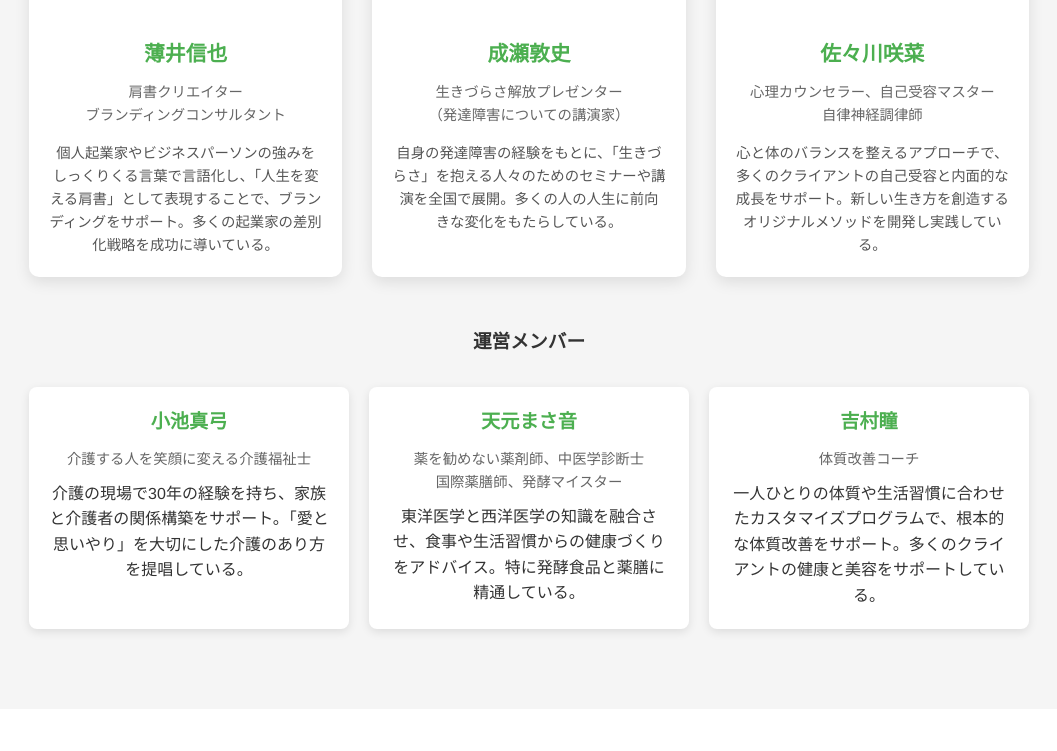
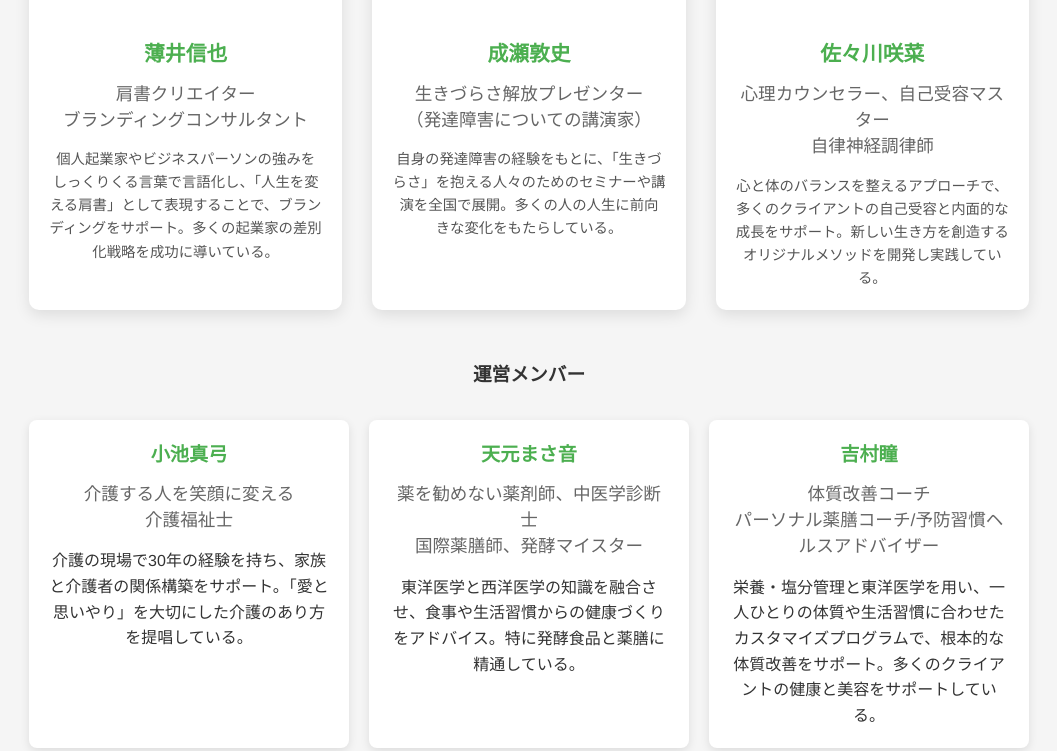
Before and after one commit to lifeconnect2025/bizseed-lp, a plain HTML site: page index.html in a window 1280 px wide. Shown: the part 5993-6744 px from the top of the page, without its empty margins (111-1168 px from the left). Drawn offline with Linux system fonts and the light colour scheme.

Commit message:
Update index.html

```diff
--- a/index.html
+++ b/index.html
@@ -396,6 +396,9 @@
             overflow: hidden;
             box-shadow: 0 5px 15px rgba(0, 0, 0, 0.1);
             transition: transform 0.3s ease;
+            height: 100%; /* カードの高さを統一 */
+            display: flex;
+            flex-direction: column;
         }
 
         .member-card:hover {
@@ -420,6 +423,9 @@
         .member-info {
             padding: 20px;
             text-align: center;
+            flex-grow: 1; /* 内容によって高さを調整 */
+            display: flex;
+            flex-direction: column;
         }
 
         .member-name {
@@ -431,13 +437,15 @@
 
         .member-title {
             color: #666;
-            font-size: 0.9rem;
+            font-size: 1.1rem; /* フォントサイズを調整 */
             margin-bottom: 15px;
+            line-height: 1.5;
         }
 
         .member-bio {
             font-size: 0.9rem;
             color: #555;
+            flex-grow: 1; /* 内容によって高さを調整 */
         }
 
         .staff-card {
@@ -447,6 +455,9 @@
             text-align: center;
             box-shadow: 0 3px 10px rgba(0, 0, 0, 0.1);
             transition: transform 0.3s;
+            height: 100%; /* カードの高さを統一 */
+            display: flex;
+            flex-direction: column;
         }
 
         .staff-card:hover {
@@ -462,8 +473,9 @@
 
         .staff-title {
             color: #666;
-            font-size: 0.9rem;
-            margin-bottom: 10px;
+            font-size: 1.1rem; /* 主宰メンバーと同じフォントサイズに変更 */
+            margin-bottom: 15px; /* マージンも主宰メンバーと統一 */
+            line-height: 1.5;
         }
 
         /* FAQ セクション */
@@ -758,6 +770,11 @@
             .contact-box {
                 padding: 20px;
             }
+
+            /* モバイルでのフォントサイズ調整 */
+            .member-title, .staff-title {
+                font-size: 1rem;
+            }
         }
 
         /* タブレット向けスタイル */
@@ -1031,7 +1048,7 @@
                 <!-- 運営メンバー1 - 小池真弓さん -->
                 <div class="staff-card">
                     <h3 class="staff-name">小池真弓</h3>
-                    <p class="staff-title">介護する人を笑顔に変える介護福祉士</p>
+                    <p class="staff-title">介護する人を笑顔に変える<br>介護福祉士</p>
                     <p>介護の現場で30年の経験を持ち、家族と介護者の関係構築をサポート。「愛と思いやり」を大切にした介護のあり方を提唱している。</p>
                 </div>
 
@@ -1045,8 +1062,8 @@
                 <!-- 運営メンバー3 - 吉村瞳さん -->
                 <div class="staff-card">
                     <h3 class="staff-name">吉村瞳</h3>
-                    <p class="staff-title">体質改善コーチ</p>
-                    <p>一人ひとりの体質や生活習慣に合わせたカスタマイズプログラムで、根本的な体質改善をサポート。多くのクライアントの健康と美容をサポートしている。</p>
+                    <p class="staff-title">体質改善コーチ<br>パーソナル薬膳コーチ/予防習慣ヘルスアドバイザー</p>
+                    <p>栄養・塩分管理と東洋医学を用い、一人ひとりの体質や生活習慣に合わせたカスタマイズプログラムで、根本的な体質改善をサポート。多くのクライアントの健康と美容をサポートしている。</p>
                 </div>
             </div>
         </div>
```
